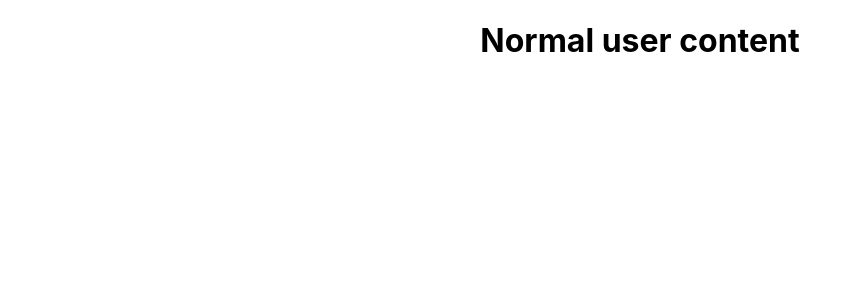
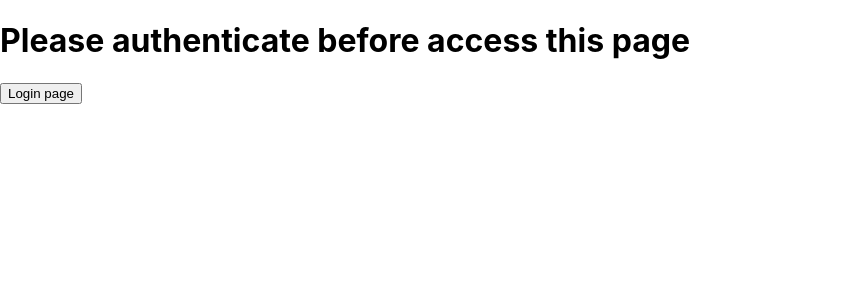
Before and after one commit to julioribeiiro/broken-access-control-simulation, a React (Create React App) app: page /logged in a window 1280 px wide. Shown: the top 300 px of the page, without its empty margins (0-863 px from the left). Built offline with nearby package versions, Linux system fonts and the light colour scheme.

Commit message:
home page

```diff
--- a/src/pages/home/index.js
+++ b/src/pages/home/index.js
@@ -1,14 +1,20 @@
 import React, { useEffect, useState } from 'react';
+import { useNavigate } from 'react-router-dom';
 
 function Home() {
+    const [userAuthenticate, setUserAuthenticate] = useState(false)
     const [userRole, setUserRole] = useState(0)
 
+    let navigate = useNavigate();
+
     useEffect(() => {
+        setUserAuthenticate(localStorage.getItem('token'))
         // setUserRole(localStorage.getItem('role'));
     }, [])
 
     return (
-        <div style={{
+        userAuthenticate ?
+            (<div style={{
                 width: '100%',
                 height: '100%',
                 display: 'flex',
@@ -23,7 +29,11 @@
                         </h1>
                     )
                 }
-        </div>
+            </div>) :
+            (<div>
+                <h1>Please authenticate before access this page</h1>
+                <button onClick={() => {navigate('/')}}>Login page</button>
+            </div>)
     );
 }
 
```
Lines whose indentation alone changed are shown as unchanged.
